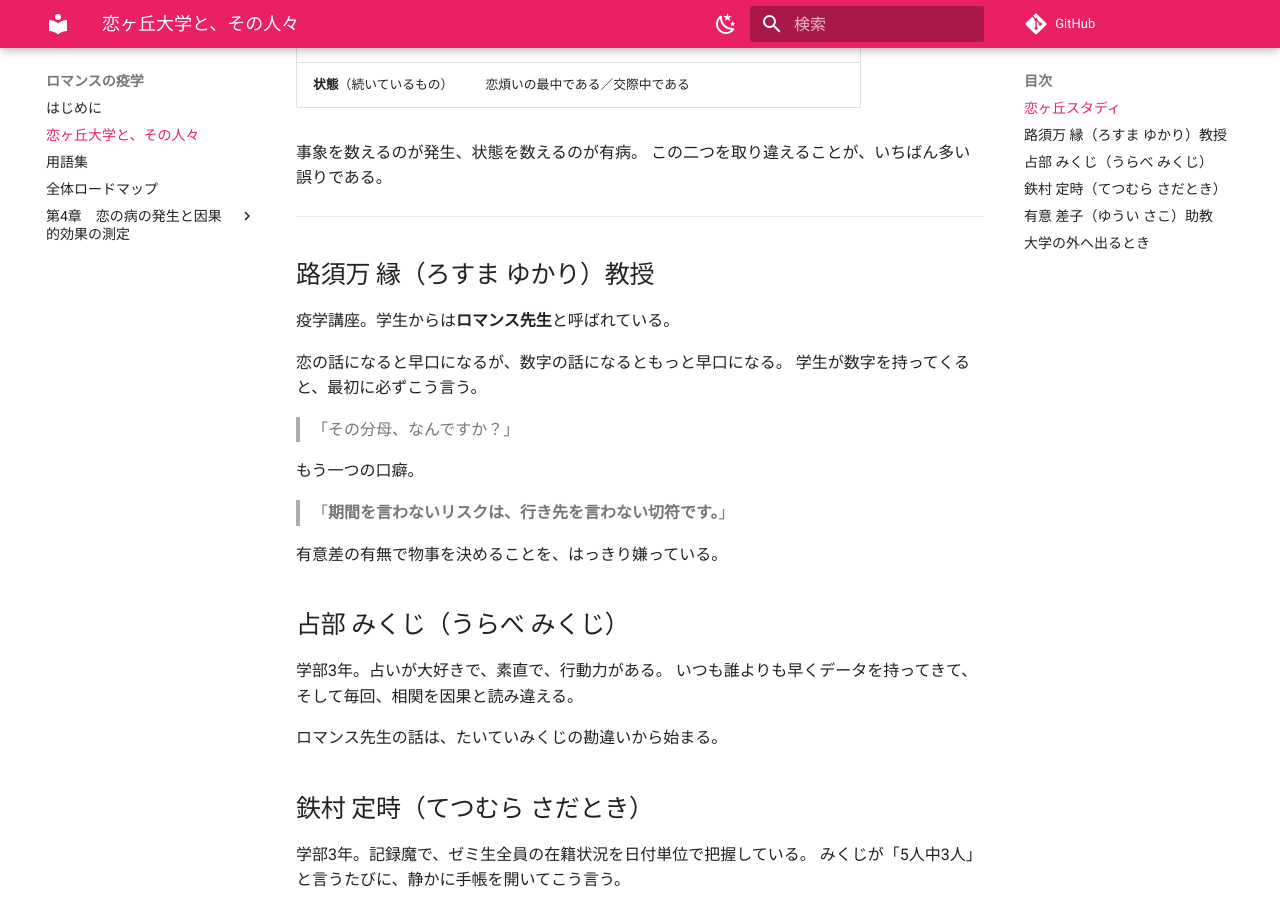
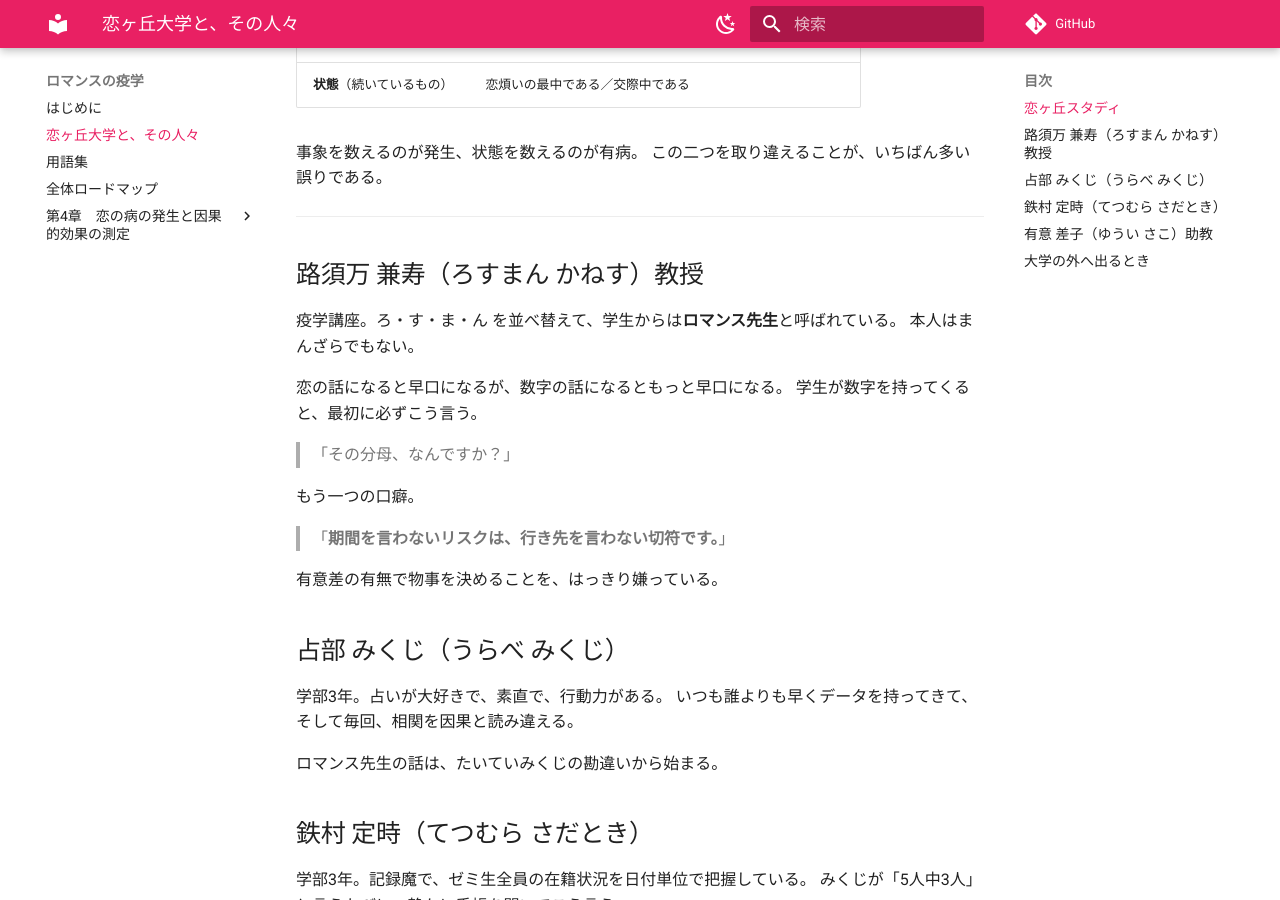
Before and after one commit to ichirio/romance-ekigaku, an MkDocs documentation site: the page built from docs/setting.md, in a window 1280 px wide and 900 px high, scrolled down 569 px. Built offline with MkDocs 1.6.1 and Material for MkDocs 9.7.7, drawn with Linux system fonts in a browser that asks for light colours; comment, search, counter and statistics services are not loaded.

Commit message:
教授の姓名を修正し、あだ名に作中の由来を与える
- 「路須万」の読みは ろすまん であって ろすま ではなかった。修正。
- 名を「縁（ゆかり）」から「兼寿（かねす）」へ。
  「縁」は恋にちなんで選んだだけで由来がなかった。ケネスから採り直した。
- ろ・す・ま・ん を並べ替えると ろ・ま・ん・す。
  学生がこの名前を並べ替えて「ロマンス先生」と呼ぶようになった、という
  作中の由来にした。これまであだ名には何の理由もなかった。
  アナグラムを地の文の説明ではなく、物語の中の冗談として出せる。

Co-Authored-By: Claude Opus 5 <noreply@anthropic.com>

```diff
--- a/docs/ch04/ch04-01.md
+++ b/docs/ch04/ch04-01.md
@@ -9,7 +9,7 @@
 > 「先生、やっぱり恋ヶ丘って恋が生まれやすい街なんですよ。
 > だって私の友達、**5人中3人**に恋人ができたんです。60％ですよ、60％」
 
-**路須万縁（ロマンス）先生**は、味噌汁を持ち上げかけた手を止めて、こう言った。
+**ロマンス先生**は、味噌汁を持ち上げかけた手を止めて、こう言った。
 
 > 「**その分母、なんですか？**」
 
--- a/docs/setting.md
+++ b/docs/setting.md
@@ -28,9 +28,10 @@
 
 ---
 
-## 路須万 縁（ろすま ゆかり）教授
+## 路須万 兼寿（ろすまん かねす）教授
 
-疫学講座。学生からは**ロマンス先生**と呼ばれている。
+疫学講座。ろ・す・ま・ん を並べ替えて、学生からは**ロマンス先生**と呼ばれている。
+本人はまんざらでもない。
 
 恋の話になると早口になるが、数字の話になるともっと早口になる。
 学生が数字を持ってくると、最初に必ずこう言う。
```
Also changed, not shown: docs/index.md (+2 -2 lines).
